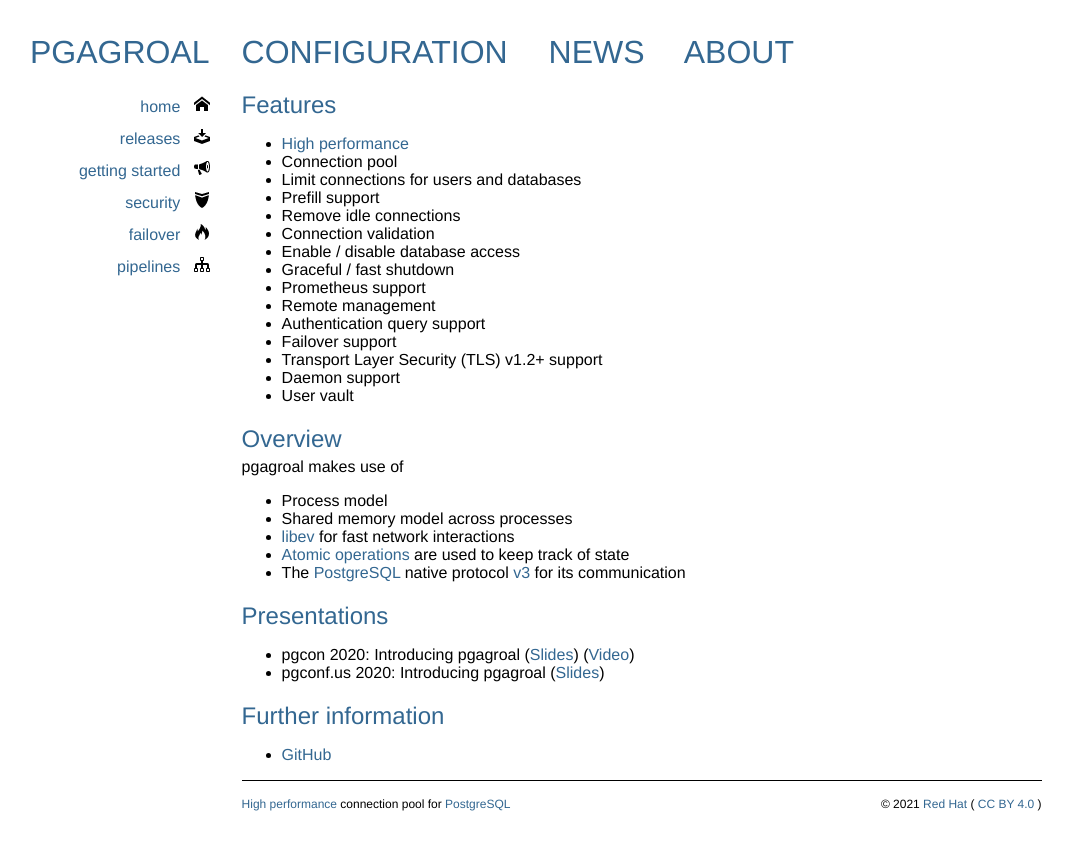
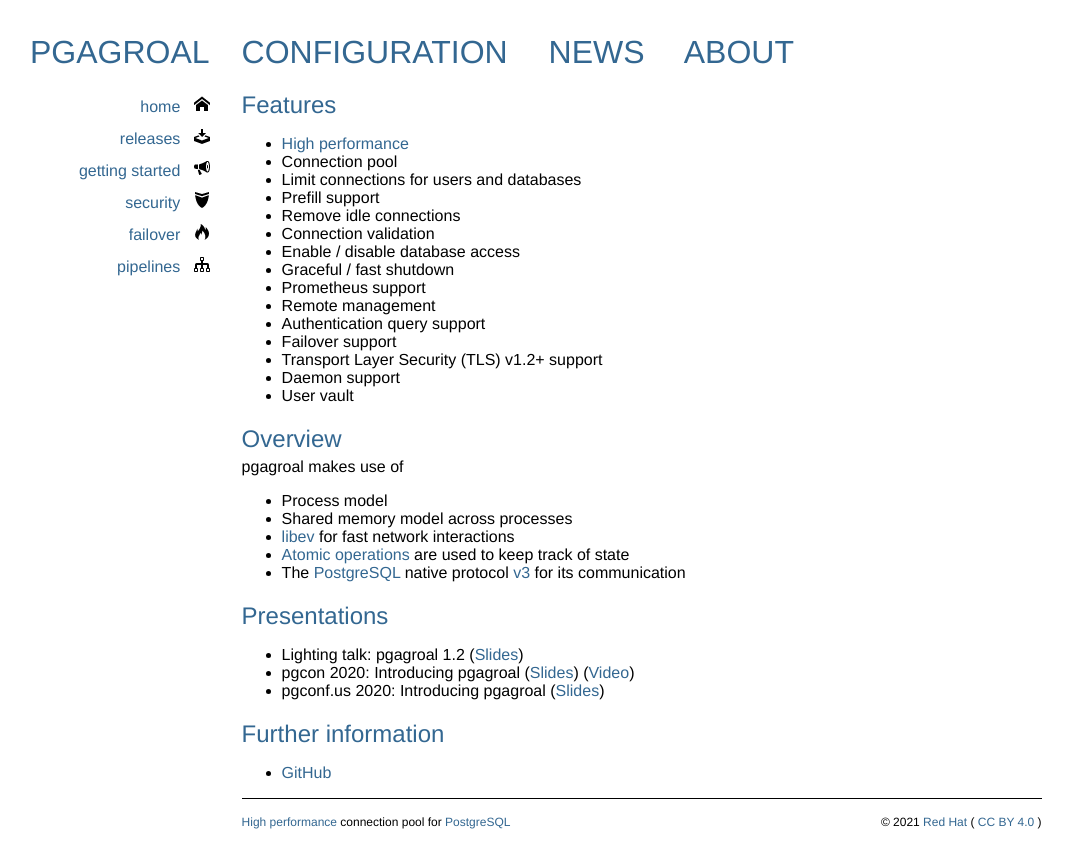
Before and after one commit to agroal/pgagroal, a Jekyll site: the page built from about.html, in a window 1280 px wide. Shown: the top 868 px of the page, without its empty margins (10-1083 px from the left). Built offline with Jekyll 4.4.1, drawn with Linux system fonts in a browser that asks for light colours; some web fonts are replaced.

Commit message:
pgagroal 1.2 lighting talk

```diff
--- a/about.html
+++ b/about.html
@@ -45,6 +45,7 @@
     <h2>Presentations</h2>
 
     <ul>
+      <li>Lighting talk: pgagroal 1.2 (<a href="pdfs/pgagroal12-lighting.pdf" target="_blank">Slides</a>)</li>
       <li>pgcon 2020: Introducing pgagroal (<a href="pdfs/pgagroal06tech.pdf" target="_blank">Slides</a>) (<a href="https://www.youtube.com/watch?v=d_mG-FVi-l0" target="_blank">Video</a>)</li>
       <li>pgconf.us 2020: Introducing pgagroal (<a href="pdfs/pgagroal05.pdf" target="_blank">Slides</a>)</li>
     </ul>
```
Also changed, not shown: 1 other file.
